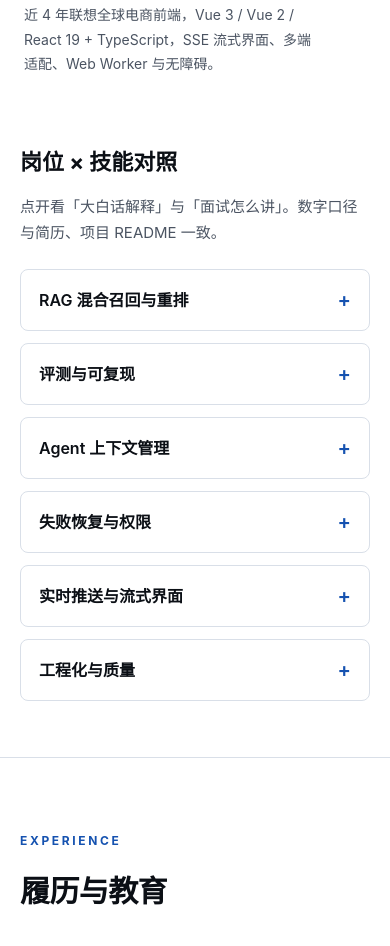
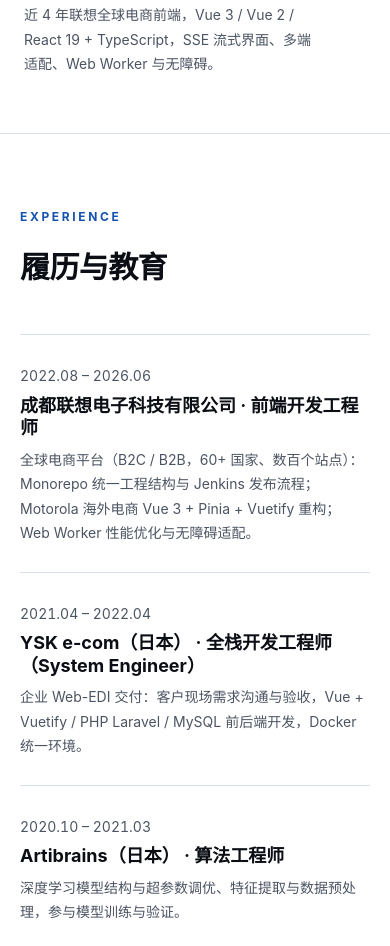
Before and after one commit to zuishuailxy/portfolio, a plain HTML site: page public/index.html in a window 390 px wide. Shown: the part 7042-7988 px from the top of the page. Drawn offline with Linux system fonts and the light colour scheme.

Commit message:
docs(portfolio): 把面试话术从公开作品页移到内部文档
- 删掉「岗位 × 技能对照」折叠模块：那是给自己复习用的
  大白话 / 面试双档话术，公开页唯一读者是面试官，等于展示答题模板；
  且 6 条里 5 条的数字和论点在项目卡片里已经写过
- 6 条话术原样搬进 INTERVIEW-NOTES.md，标注为本地材料、不发布
- README 加入口引用，明确话术只保留这一份；公开页只展示可验证事实
- 清掉只被该模块使用的 CSS 类（.subhead / .skill* / .plus / .ref）

```diff
--- a/public/index.html
+++ b/public/index.html
@@ -252,40 +252,6 @@
       </div>
     </div>
 
-    <h3 class="subhead">岗位 × 技能对照</h3>
-    <p class="section-note">点开看「大白话解释」与「面试怎么讲」。数字口径与简历、项目 README 一致。</p>
-    <div class="skill-groups">
-      <details class="skill">
-        <summary>RAG 混合召回与重排 <span class="plus" aria-hidden="true">+</span></summary>
-        <p>大白话：先用关键词和向量各找一遍资料，按排名融合后再精排，避免只靠一种方式漏掉答案。</p>
-        <p>面试怎么讲：讲双路 RRF 而不是三路全融合（图谱是结构化查询，按需调用更准），以及为什么对全部候选精排后再过滤截断。<span class="ref">关联：my-rag</span></p>
-      </details>
-      <details class="skill">
-        <summary>评测与可复现 <span class="plus" aria-hidden="true">+</span></summary>
-        <p>大白话：先固定题目和标准答案，再改系统，才知道每次改动到底有没有变好。</p>
-        <p>面试怎么讲：206 条评测集按单跳 any-of / 多跳 all-of 分别判分；同文本两次 embedding 有 1024 维中 1017 维不同，冻结查询向量后结果才稳定。<span class="ref">关联：my-rag</span></p>
-      </details>
-      <details class="skill">
-        <summary>Agent 上下文管理 <span class="plus" aria-hidden="true">+</span></summary>
-        <p>大白话：长任务会撑爆上下文，按信息价值分档淘汰，但用户指令和失败记录不能丢。</p>
-        <p>面试怎么讲：6 档确定性淘汰、不依赖 LLM 摘要（会抹掉错误码前缀且不可复现）；1818 → 1013 token。<span class="ref">关联：tiny-claw</span></p>
-      </details>
-      <details class="skill">
-        <summary>失败恢复与权限 <span class="plus" aria-hidden="true">+</span></summary>
-        <p>大白话：工具失败不抛异常中断主循环，转成错误码告诉模型下一步怎么办；高危动作先问人。</p>
-        <p>面试怎么讲：21 错误码 + 20 恢复提示、同一参数连续失败 3 次打断；审批超时 300s 默认拒绝（fail-closed）。<span class="ref">关联：tiny-claw / my-rag</span></p>
-      </details>
-      <details class="skill">
-        <summary>实时推送与流式界面 <span class="plus" aria-hidden="true">+</span></summary>
-        <p>大白话：后端一边生成一边推给浏览器，前端边收边渲染，还能看到工具调用状态。</p>
-        <p>面试怎么讲：SSE 编码器在后端；多进程下用 Redis Pub/Sub 广播；前端做引用溯源与状态展示。<span class="ref">关联：my-rag / leo-api</span></p>
-      </details>
-      <details class="skill">
-        <summary>工程化与质量 <span class="plus" aria-hidden="true">+</span></summary>
-        <p>大白话：结构统一、迁移可回放、测试离线能跑，改东西才敢改。</p>
-        <p>面试怎么讲：联想 Monorepo + Jenkins 统一构建、22 个数据库迁移、mypy / ruff / CI、265 个离线单测。<span class="ref">关联：联想 / leo-api / tiny-claw</span></p>
-      </details>
-    </div>
   </section>
 
   <!-- ===== 履历 ===== -->
--- a/public/styles.css
+++ b/public/styles.css
@@ -210,24 +210,6 @@ code {
 .capability .num { padding-top: 0; }
 .capability h3 { font-size: 19px; }
 .capability p { margin: 0; font-size: 14px; color: var(--muted); max-width: 34ch; }
-.subhead { margin-top: 72px; font-size: 22px; }
-.skill-groups { margin-top: 22px; display: grid; grid-template-columns: 1fr 1fr; gap: 12px; }
-.skill {
-  border: 1px solid var(--line); border-radius: 8px;
-  padding: 0 18px; background: #fff;
-}
-.skill summary {
-  cursor: pointer; list-style: none;
-  padding: 16px 0; font-weight: 600; color: var(--ink);
-  display: flex; justify-content: space-between; align-items: center; gap: 12px;
-}
-.skill summary::-webkit-details-marker { display: none; }
-.skill .plus { color: var(--accent); font-size: 20px; line-height: 1; }
-.skill[open] .plus { transform: rotate(45deg); }
-.skill[open] { border-color: #c4d1e8; }
-.skill p { margin: 0 0 12px; font-size: 14px; color: var(--ink-2); }
-.skill .ref { color: var(--muted); font-size: 13px; white-space: nowrap; }
-
 /* ===== 履历 ===== */
 .timeline { list-style: none; margin: 0; padding: 0; }
 .timeline li {
@@ -260,7 +242,7 @@ code {
   .hero, .section { padding-left: 20px; padding-right: 20px; }
   .footer { padding-left: 20px; padding-right: 20px; }
   .stats { grid-template-columns: repeat(2, 1fr); row-gap: 24px; }
-  .project-grid, .capabilities, .skill-groups { grid-template-columns: 1fr; }
+  .project-grid, .capabilities { grid-template-columns: 1fr; }
   .project-head { gap: 14px; }
   .timeline li { grid-template-columns: 1fr; gap: 6px; }
   .hero h1 { max-width: none; }
```
Also changed, not shown: 2 other files.
